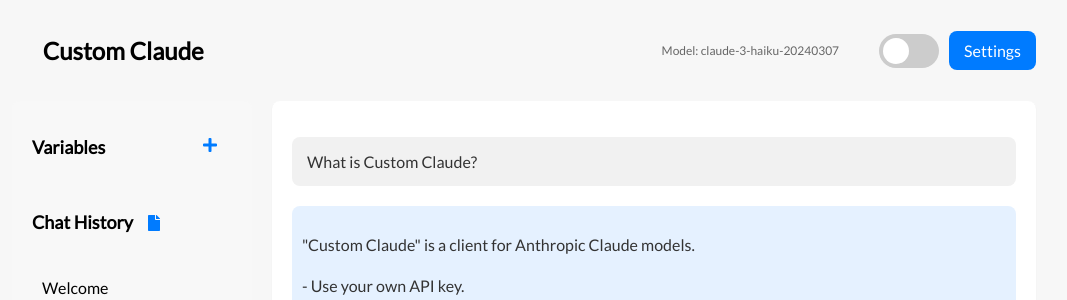
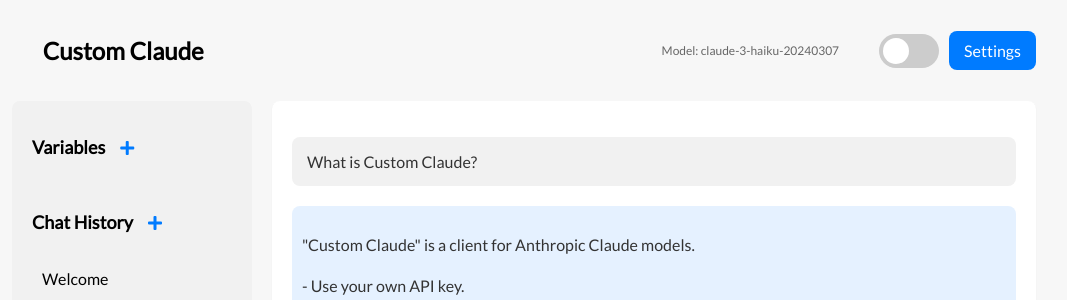
Before and after one commit to invisible-hand/customchat, a Next.js app: page / in a window 1280 px wide. Shown: the top 300 px of the page, without its empty margins (116-1183 px from the left). Built offline with nearby package versions, Linux system fonts and the light colour scheme.

Commit message:
fixed light/dark mode css

```diff
--- a/app/globals.css
+++ b/app/globals.css
@@ -51,7 +51,7 @@
 
 .side-panel {
   width: 200px;
-  background-color: #f8f8f8;
+  background-color: #f1f1f1;
   padding: 20px;
   margin-right: 20px;
   border-radius: 8px;
@@ -167,14 +167,6 @@
   transition: background-color 0.3s ease;
 }
 
-button:hover {
-  background-color: #0056b3;
-}
-
-.new-chat-button:hover {
-  background-color: transparent;
-  color: #13c22a;
-}
 
 form {
   display: flex;
@@ -261,18 +253,11 @@
 }
 
 .dark-mode button {
-  background-color: #777;
   color: #fff;
+  background-color: #333;
 }
 
-.dark-mode button:hover {
-  background-color: #666;
-}
 
-.dark-mode .new-chat-button:hover {
-  background-color: transparent;
-  color: #13c22a;
-}
 
 .dark-mode .clear-history-button {
   background-color: #dc3545;
@@ -438,19 +423,28 @@
 }
 
 .side-panel-header {
-  display: flex;
-  align-items: center;
+  display:ruby;
   justify-content: space-between;
   margin-bottom: 10px;
+
 }
 
-.new-chat-button {
+.new-chat-button,
+.add-variable-button {
   background-color: transparent;
   border: none;
   color: #007bff;
   font-size: 16px;
   cursor: pointer;
+  align-items: center;
+  justify-content: center;
+  width: 30px;
+  height: 30px;
+  border-radius: 50%;
+  transition: background-color 0.3s ease;
 }
+
+
 
 .align-left {
   text-align: left;
@@ -471,12 +465,13 @@
   color: #fff;
   border-color: #555;
 }
-
+.dark-mode .add-variable-button,
 .dark-mode .new-chat-button {
   background-color: transparent;
   color: #fff;
 }
 
+.dark-mode .add-variable-button:hover,
 .dark-mode .new-chat-button:hover {
   color: #13c22a;
 }
@@ -494,27 +489,6 @@
 .dark-mode .cancel-button {
   background-color: #777;
   color: #fff;
-}
-
-.dark-mode .save-button:hover,
-.dark-mode .cancel-button:hover {
-  background-color: #666;
-}
-
-.add-variable-button {
-  background-color: transparent;
-  border: none;
-  color: #007bff;
-  font-size: 16px;
-  cursor: pointer;
-}
-
-.dark-mode .add-variable-button {
-  color: #fff;
-}
-
-.dark-mode .add-variable-button:hover {
-  color: #13c22a;
 }
 
 .variable-list {
@@ -540,6 +514,11 @@
   font-weight: bold;
   margin-right: 10px;
 }
+
+.dark-mode .variable-name {
+  background-color: #555;
+}
+
 
 .variable-controls {
   display: flex;
--- a/app/page.js
+++ b/app/page.js
@@ -237,7 +237,7 @@
           'Content-Type': 'application/json',
         },
         body: JSON.stringify({
-          input: `Summarize the following message in six words or less to use as a chat name: ${updatedInput}. Do not include the summary in blockquotes.`,
+          input: `Summarize the following message in six words or less to use as a chat name: ${updatedInput}. Do not include the summary in blockquotes. Do not use dot at the end.`,
           apiKey,
           modelName,
         }),
@@ -414,7 +414,7 @@
   <div className="side-panel-header">
     <h2>Chat History
     <button title="New chat" className="new-chat-button" onClick={handleNewChat}>
-      <i className="fas fa-file"></i>
+      <i className="fas fa-plus"></i>
     </button>
     </h2>
   </div>
```
